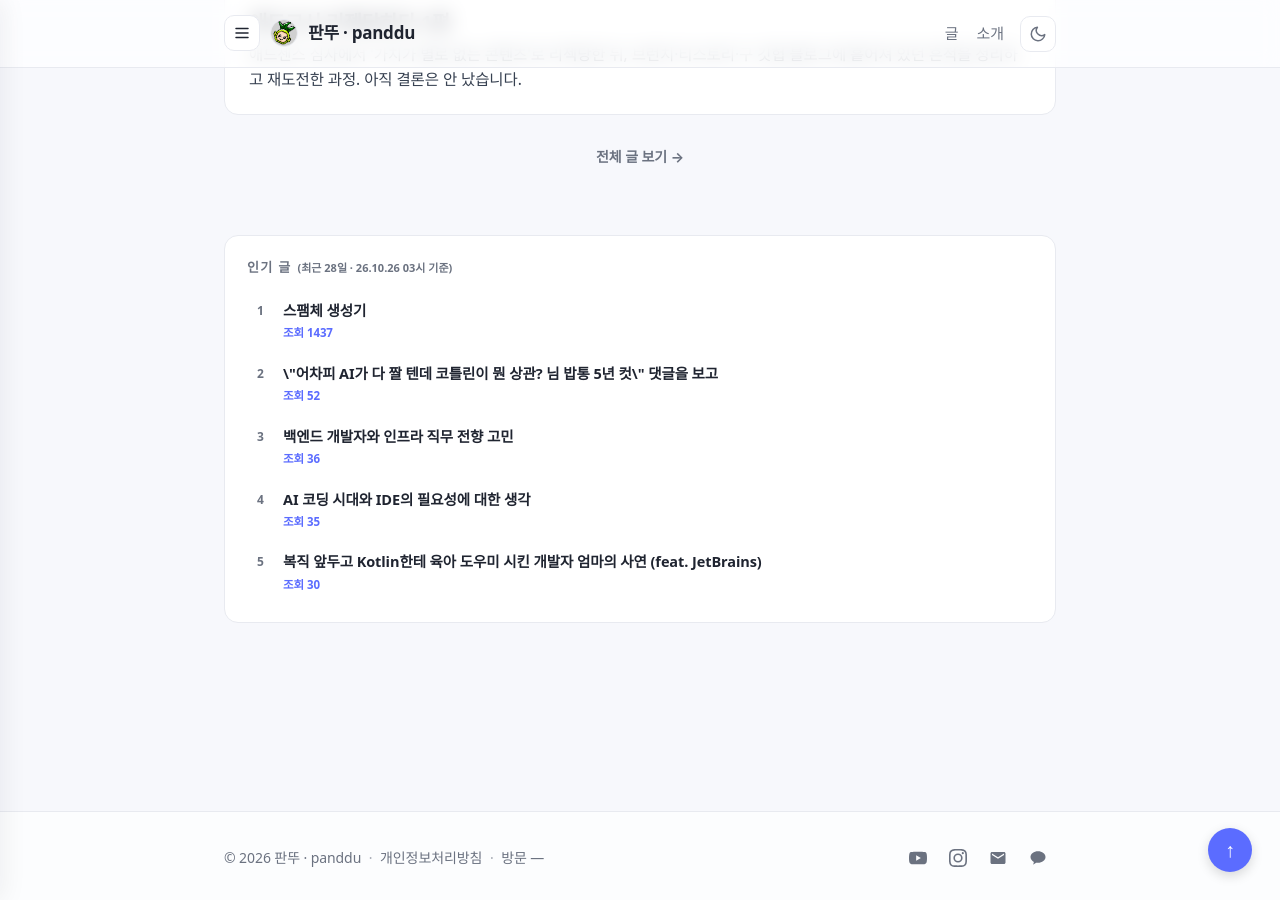
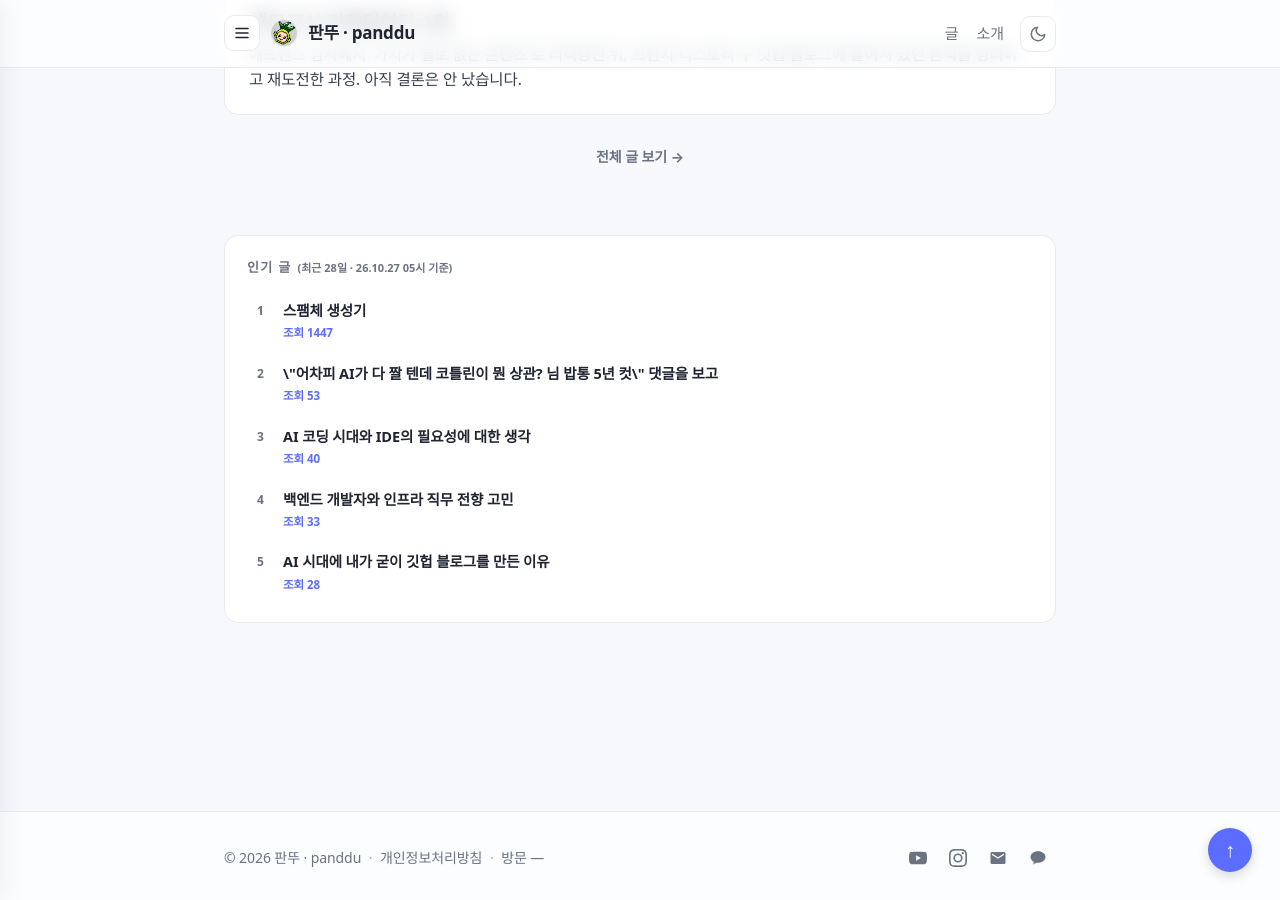
Before and after one commit to panddu/panddu.github.io, a Jekyll site: the page built from index.html, in a window 1280 px wide and 900 px high, scrolled down 2017 px. Built offline with Jekyll 4.4.1, drawn with Linux system fonts in a browser that asks for light colours; some web fonts are replaced.

Commit message:
chore: update popular posts

```diff
--- a/_data/popular_posts.json
+++ b/_data/popular_posts.json
@@ -1,31 +1,31 @@
 {
-  "generated_at": "2026-10-26T03:08:14+09:00",
+  "generated_at": "2026-10-27T05:18:11+09:00",
   "period_days": 28,
   "posts": [
     {
       "title": "스팸체 생성기",
       "url": "/posts/2019/04/spammaker/",
-      "views": 1437
+      "views": 1447
     },
     {
       "title": "\\\"어차피 AI가 다 짤 텐데 코틀린이 뭔 상관? 님 밥통 5년 컷\\\" 댓글을 보고",
       "url": "/posts/2026/09/ai-coding-language-and-developer-future/",
-      "views": 52
+      "views": 53
+    },
+    {
+      "title": "AI 코딩 시대와 IDE의 필요성에 대한 생각",
+      "url": "/posts/2026/10/ai-and-ide-necessity/",
+      "views": 40
     },
     {
       "title": "백엔드 개발자와 인프라 직무 전향 고민",
       "url": "/posts/2026/08/backend-and-infra-counsel/",
-      "views": 36
+      "views": 33
     },
     {
-      "title": "AI 코딩 시대와 IDE의 필요성에 대한 생각",
-      "url": "/posts/2026/10/ai-and-ide-necessity/",
-      "views": 35
-    },
-    {
-      "title": "복직 앞두고 Kotlin한테 육아 도우미 시킨 개발자 엄마의 사연 (feat. JetBrains)",
-      "url": "/posts/2026/09/baby-meal-planner-kotlin/",
-      "views": 30
+      "title": "AI 시대에 내가 굳이 깃헙 블로그를 만든 이유",
+      "url": "/posts/2026/08/why-i-made-github-blog/",
+      "views": 28
     }
   ]
 }
```
